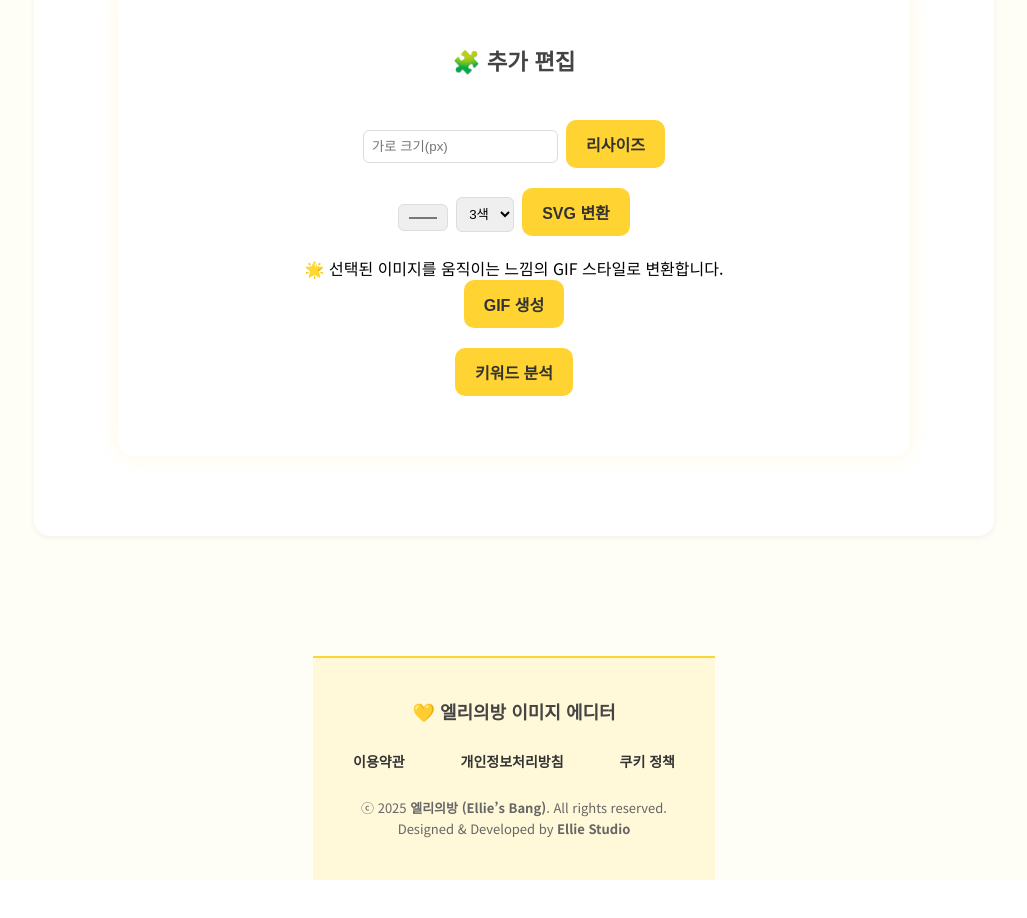
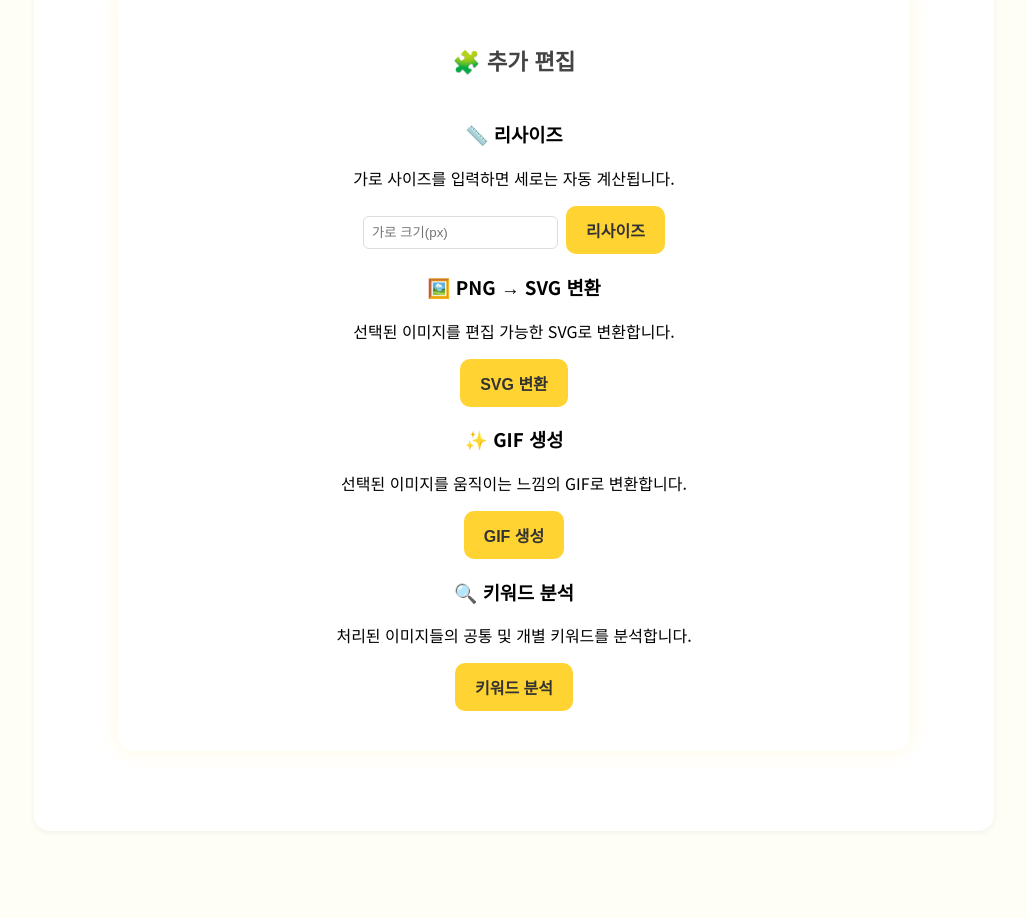
Before and after one commit to elliesbang/image-editor-elliesbang, a React (Vite) app: page / in a window 1280 px wide. Shown: the part 1660-2578 px from the top of the page, without its empty margins (126-1153 px from the left). Before the commit the page ends 2540 px from the top, so only its background shows below. Built offline with nearby package versions, Linux system fonts and the light colour scheme.

Commit message:
Update ExtraEdit.jsx

```diff
--- a/src/components/ExtraEdit.jsx
+++ b/src/components/ExtraEdit.jsx
@@ -5,18 +5,35 @@ export default function ExtraEdit({ processedImages = [], setResults }) {
   const [selected, setSelected] = useState(null);
   const [width, setWidth] = useState("");
   const [height, setHeight] = useState("");
-  const [color, setColor] = useState("#ffd331");
-  const [colorCount, setColorCount] = useState(3);
   const [analyzeResult, setAnalyzeResult] = useState(null);
   const [loading, setLoading] = useState(false);
   const [progress, setProgress] = useState(0);
+  const [editedSvg, setEditedSvg] = useState(null);
+  const [svgColor, setSvgColor] = useState("#ffd331");
 
-  // ✅ 이미지 클릭 선택
+  // ✅ 이미지 선택
   const handleSelect = (img) => {
     setSelected(img === selected ? null : img);
   };
 
-  // ✅ 리사이즈 (canvas 처리)
+  // ✅ API 호출
+  const callApi = async (endpoint, payload) => {
+    setLoading(true);
+    setProgress(25);
+    const res = await fetch(`/api/${endpoint}`, {
+      method: "POST",
+      headers: { "Content-Type": "application/json" },
+      body: JSON.stringify(payload),
+    });
+    setProgress(70);
+    const data = await res.json();
+    setProgress(100);
+    setTimeout(() => setProgress(0), 800);
+    setLoading(false);
+    return data;
+  };
+
+  // ✅ 리사이즈
   const handleResize = async () => {
     if (!selected || !width) return alert("이미지와 가로 크기를 입력하세요.");
     const img = new Image();
@@ -38,36 +55,25 @@ export default function ExtraEdit({ processedImages = [], setResults }) {
     alert("리사이즈 완료! 선택된 이미지가 덮어쓰기 되었습니다.");
   };
 
-  // ✅ API 호출 헬퍼
-  const callApi = async (endpoint, payload) => {
-    setLoading(true);
-    setProgress(30);
-    const res = await fetch(`/api/${endpoint}`, {
-      method: "POST",
-      headers: { "Content-Type": "application/json" },
-      body: JSON.stringify(payload),
-    });
-    setProgress(70);
-    const data = await res.json();
-    setProgress(100);
-    setTimeout(() => setProgress(0), 600);
-    setLoading(false);
-    return data;
-  };
-
   // ✅ PNG → SVG 변환
   const handleSvg = async () => {
     if (!selected) return alert("이미지를 선택하세요!");
-    const res = await callApi("svg", {
-      imageBase64: selected,
-      color,
-      colorCount,
-    });
-    if (res.result) setResults((prev) => [...prev, res.result]);
-    else alert(res.error || "SVG 변환 실패");
+    const res = await callApi("svg", { imageBase64: selected });
+    if (res.svg) {
+      setEditedSvg(res.svg);
+      setResults((prev) => [...prev, btoa(res.svg)]);
+      alert("SVG 변환 완료!");
+    } else alert(res.error || "SVG 변환 실패");
   };
 
-  // ✅ GIF 스타일 변환
+  // ✅ SVG 색상 변경
+  const handleSvgColorChange = () => {
+    if (!editedSvg) return;
+    const updated = editedSvg.replace(/fill="[^"]*"/g, `fill="${svgColor}"`);
+    setEditedSvg(updated);
+  };
+
+  // ✅ GIF 생성
   const handleGif = async () => {
     if (!selected) return alert("이미지를 선택하세요!");
     const res = await callApi("gif", { imageBase64: selected });
@@ -83,7 +89,6 @@ export default function ExtraEdit({ processedImages = [], setResults }) {
     else alert(res.error || "분석 실패");
   };
 
-  // ✅ 결과 복사
   const handleCopy = () => {
     if (!analyzeResult) return;
     const text = `
@@ -102,13 +107,14 @@ ${Object.entries(analyzeResult.individual_keywords)
     <section className="section-card">
       <h2 className="section-title">🧩 추가 편집</h2>
 
+      {/* 로딩바 */}
       {loading && (
         <div className="progress-bar">
           <div className="progress" style={{ width: `${progress}%` }} />
         </div>
       )}
 
-      {/* ✅ 이미지 선택 */}
+      {/* ✅ 썸네일 선택 */}
       <div className="thumb-grid">
         {processedImages.map((img, i) => (
           <div
@@ -121,8 +127,10 @@ ${Object.entries(analyzeResult.individual_keywords)
         ))}
       </div>
 
-      {/* ✅ 리사이즈 */}
-      <div className="resize-box">
+      {/* 섹션 1️⃣ 리사이즈 */}
+      <div className="edit-section">
+        <h3>📏 리사이즈</h3>
+        <p>가로 사이즈를 입력하면 세로는 자동 계산됩니다.</p>
         <input
           type="number"
           placeholder="가로 크기(px)"
@@ -132,40 +140,42 @@ ${Object.entries(analyzeResult.individual_keywords)
         <button onClick={handleResize}>리사이즈</button>
       </div>
 
-      {/* ✅ SVG 변환 */}
-      <div className="svg-box">
+      {/* 섹션 2️⃣ PNG → SVG */}
+      <div className="edit-section">
+        <h3>🖼️ PNG → SVG 변환</h3>
+        <p>선택된 이미지를 편집 가능한 SVG로 변환합니다.</p>
+        <button onClick={handleSvg}>SVG 변환</button>
+
+        {editedSvg && (
+          <div className="svg-preview">
+            <h4>🎨 색상 편집</h4>
             <input
               type="color"
-          value={color}
-          onChange={(e) => setColor(e.target.value)}
+              value={svgColor}
+              onChange={(e) => setSvgColor(e.target.value)}
             />
-        <select
-          value={colorCount}
-          onChange={(e) => setColorCount(Number(e.target.value))}
-        >
-          {[1, 2, 3, 4, 5, 6].map((n) => (
-            <option key={n} value={n}>
-              {n}색
-            </option>
-          ))}
-        </select>
-        <button onClick={handleSvg}>SVG 변환</button>
+            <button onClick={handleSvgColorChange}>색상 변경 적용</button>
+            <div
+              className="svg-display"
+              dangerouslySetInnerHTML={{ __html: editedSvg }}
+            />
+          </div>
+        )}
       </div>
 
-      {/* ✅ GIF 변환 */}
-      <div className="gif-box">
-        <div className="gif-desc">
-          🌟 선택된 이미지를 움직이는 느낌의 GIF 스타일로 변환합니다.
-        </div>
+      {/* 섹션 3️⃣ GIF 생성 */}
+      <div className="edit-section">
+        <h3>✨ GIF 생성</h3>
+        <p>선택된 이미지를 움직이는 느낌의 GIF로 변환합니다.</p>
         <button onClick={handleGif}>GIF 생성</button>
       </div>
 
-      {/* ✅ 키워드 분석 */}
-      <div className="analyze-box">
-        <div className="left">
+      {/* 섹션 4️⃣ 키워드 분석 */}
+      <div className="edit-section">
+        <h3>🔍 키워드 분석</h3>
+        <p>처리된 이미지들의 공통 및 개별 키워드를 분석합니다.</p>
         <button onClick={handleAnalyze}>키워드 분석</button>
-        </div>
-        <div className="right">
+
         {analyzeResult && (
           <div className="analyze-result">
             <h4>📌 {analyzeResult.title}</h4>
@@ -185,7 +195,6 @@ ${Object.entries(analyzeResult.individual_keywords)
           </div>
         )}
       </div>
-      </div>
     </section>
   );
 }
```
Lines whose indentation alone changed are shown as unchanged.
